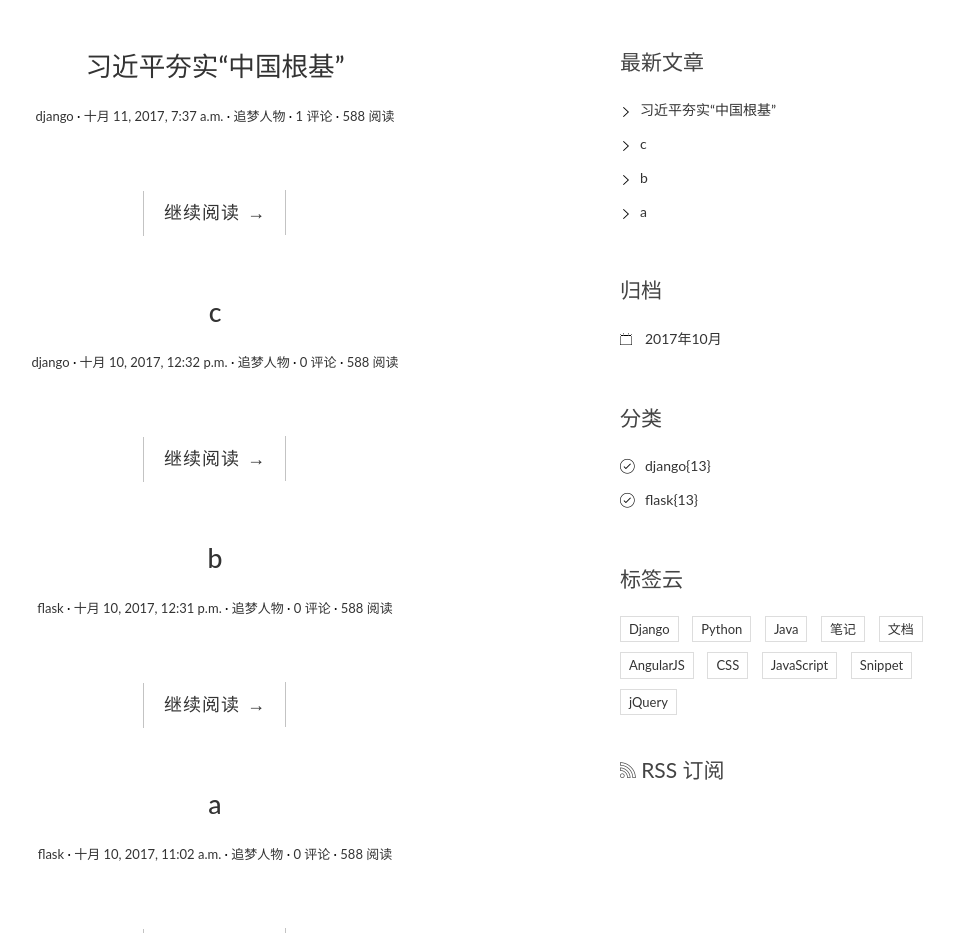
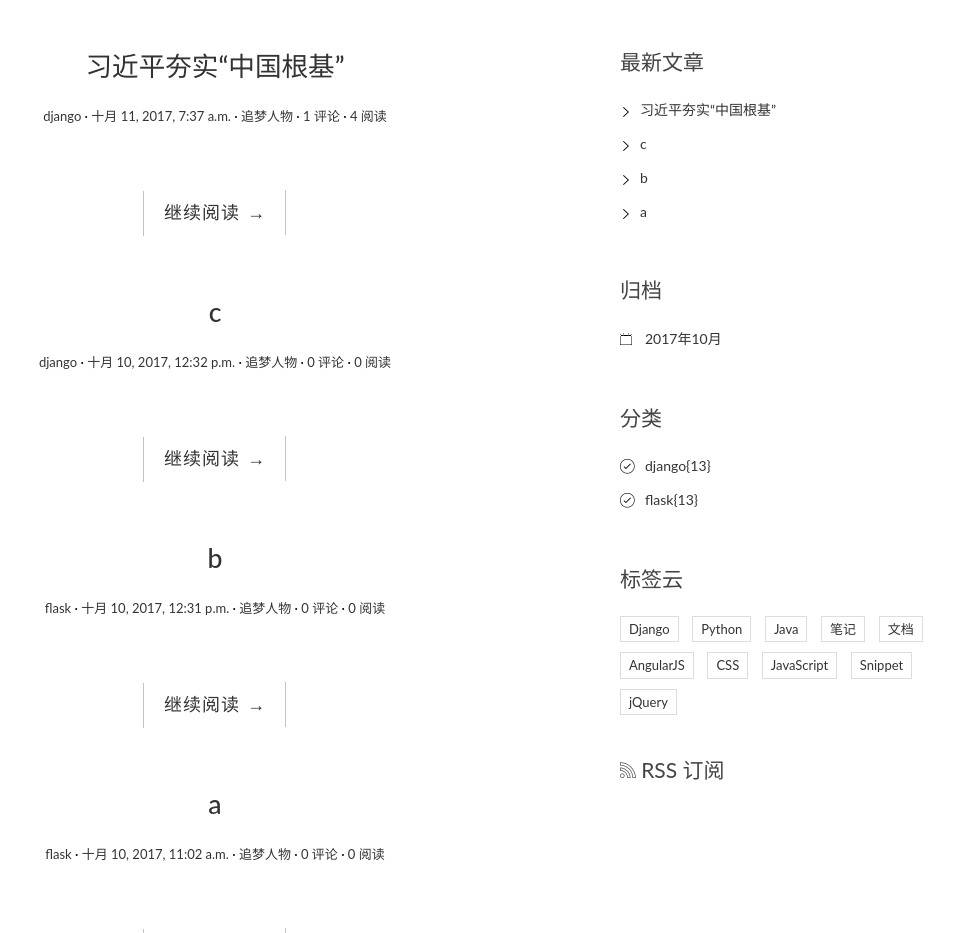
Before and after one commit to yujilang/blog, a Django app: page / in a window 1280 px wide. Shown: the part 126-1059 px from the top of the page, without its empty margins (230-1184 px from the left). Run offline with Django 3.2, Linux system fonts and the light colour scheme; data comes from the database, SQL or seed files in the repository; both versions use the stored data as it was after the commit; some libraries are stand-ins or nearby versions.

Commit message:
修改正确的阅读量 增加阅读量字段

```diff
--- a/blog/models.py
+++ b/blog/models.py
@@ -41,6 +41,15 @@ class Post(models.Model):
     #  文章和作者是多对一的关系，其中作者从django.contrib.auth.models导入的User模型类
     author = models.ForeignKey(User)
 
+    #  文章阅读量
+    #  views 字段的类型为 PositiveIntegerField，该类型的值只允许为正整数或 0
+    views = models.PositiveIntegerField(default=0)
+
+    def increase_views(self):
+        self.views+=1
+        #  调用 save 方法将更改后的值保存到数据库
+        #  使用 update_fields 参数来告诉 Django 只更新数据库中 views 字段的值，以提高效率
+        self.save(update_fields=['views'])
 
     #  自定义 get_absolute_url 方法
     #  从 django.urls 中导入 reverse 函数
--- a/blog/views.py
+++ b/blog/views.py
@@ -29,6 +29,9 @@ def detail(request,pk):
     #  get_object_or_404() 包含try：  except:
     post = get_object_or_404(Post,pk=pk)
 
+    #  调用 increase_views() 方法，使得阅读量+1
+    post.increase_views()
+
     #  对 post.body 多了一个中间步骤，先将 Markdown 格式的文本渲染成 HTML 文本再传递给模板
     #  参数 extensions，是对 Markdown 语法的拓展
     #  设置完成后，在发布的文章详情页没有看到预期的效果，而是类似于一堆乱码一样的 HTML 标签，
@@ -43,8 +46,10 @@ def detail(request,pk):
 
     #  在顶部导入 CommentForm，这里实例化没有 request.POST 作为参数，因此表单都是空的
     form = CommentForm()
+
     #  获取这篇 post 下的全部评论
     comment_list = post.comment_set.all()
+
     #  将文章、表单、以及文章下的评论列表作为模板变量传给 detail.html 模板，以便渲染相应数据。
     context = {
         'post':post,
--- a/templates/blog/detail.html
+++ b/templates/blog/detail.html
@@ -11,7 +11,7 @@
                                                               datetime="{{ post.created_time }}">{{ post.created_time }}</time></a></span>
                     <span class="post-author"><a href="#">{{ post.author }}</a></span>
                     <span class="comments-link"><a href="{{ post.grt_absolute_url }}#comment-area">{{ post.comment_set.count }} 评论</a></span>
-                    <span class="views-count"><a href="#">588 阅读</a></span>
+                    <span class="views-count"><a href="#">{{ post.views }} 阅读</a></span>
                 </div>
             </header>
             <div class="entry-content clearfix">
--- a/templates/blog/index.html
+++ b/templates/blog/index.html
@@ -15,7 +15,7 @@
                                                                   datetime="{{ post.created_time }}">{{ post.created_time }}</time></a></span>
                         <span class="post-author"><a href="#">追梦人物</a></span>
                         <span class="comments-link"><a href="{{ post.get_absolute_url }}#comment-area">{{ post.comment_set.count }} 评论</a></span>
-                        <span class="views-count"><a href="#">588 阅读</a></span>
+                        <span class="views-count"><a href="#">{{ post.views }} 阅读</a></span>
                     </div>
                 </header>
                 <div class="entry-content clearfix">
```
Also changed, not shown: blog/migrations/0002_auto_20171011_2058.py (added), db.sqlite3.
